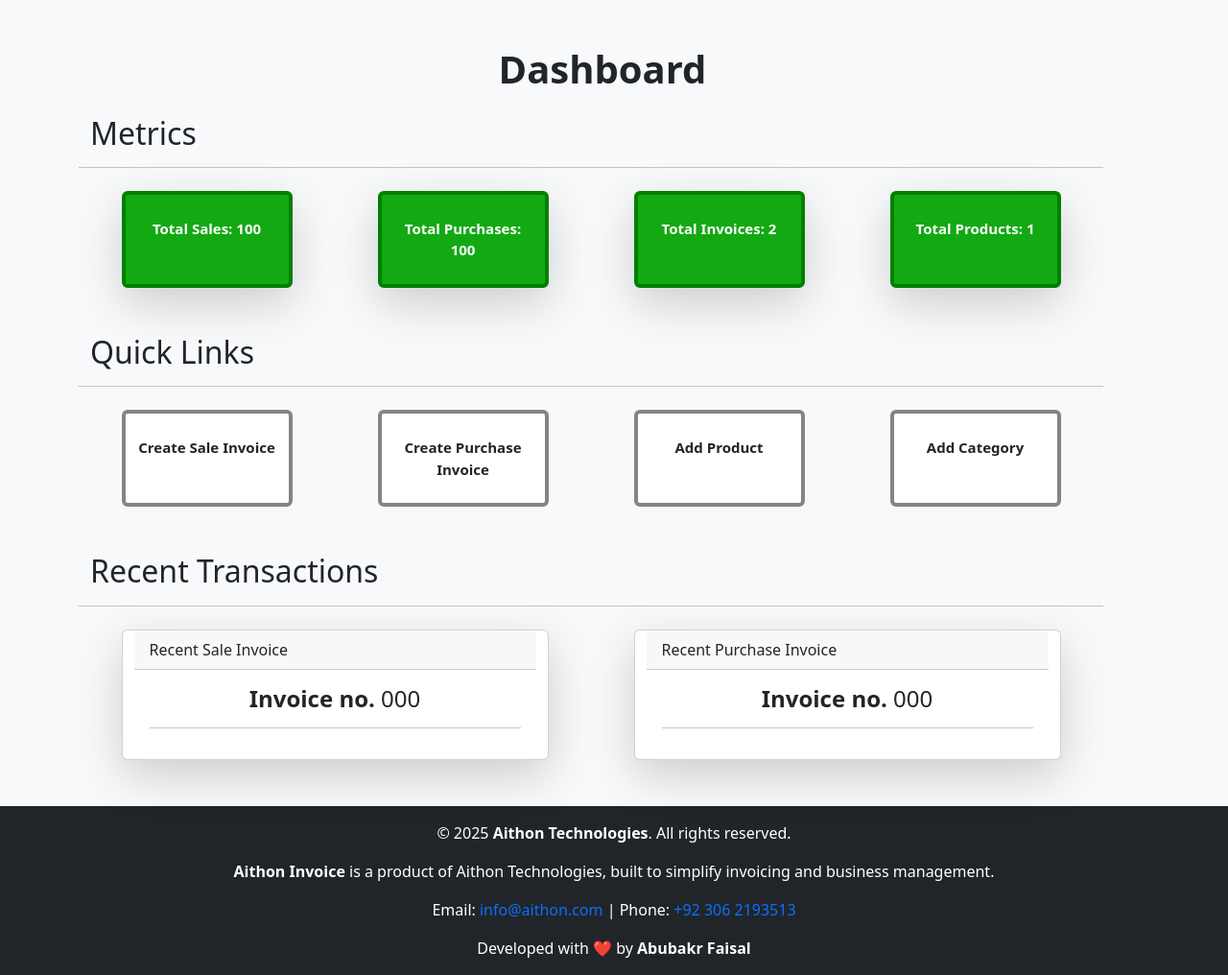
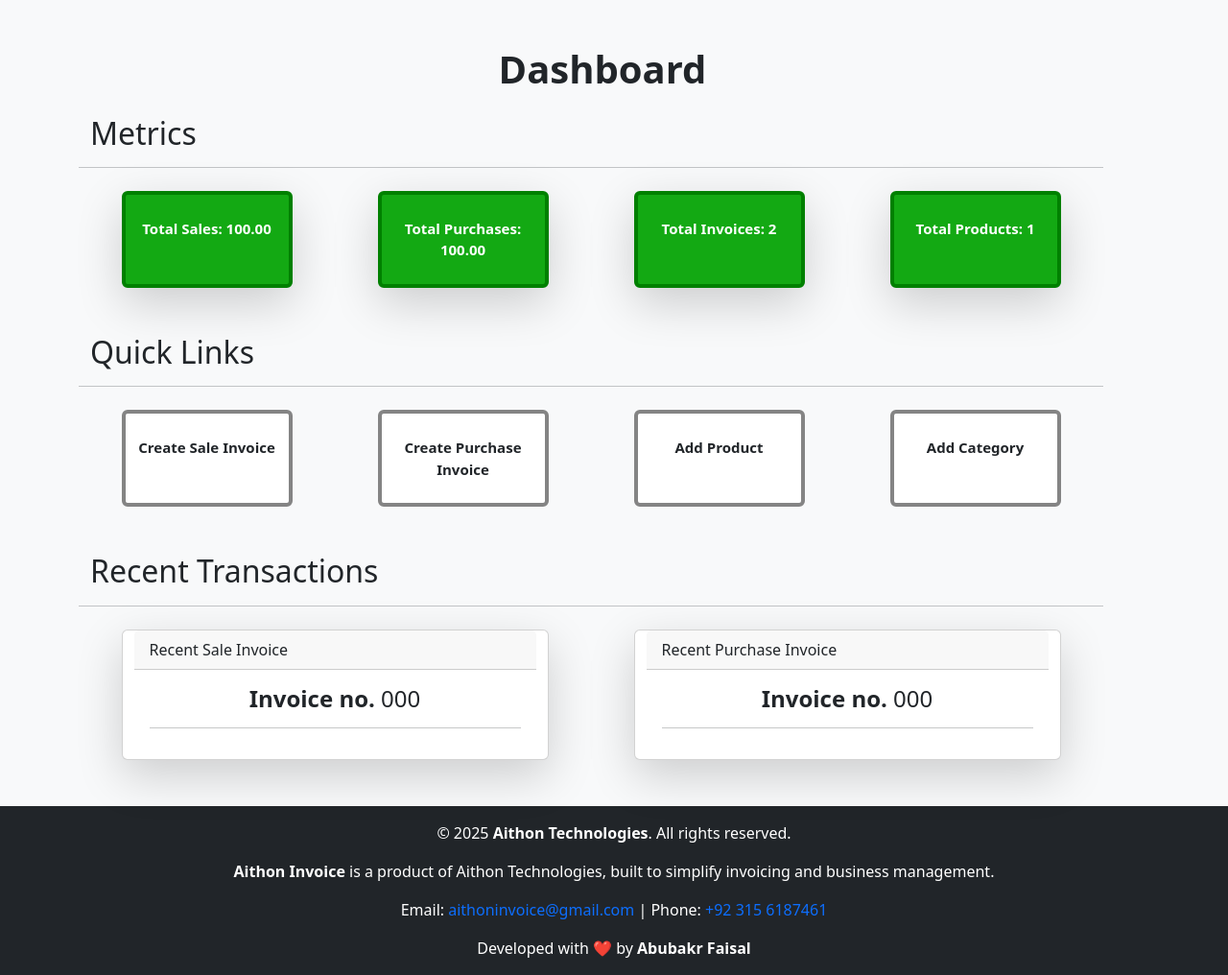
Before and after one commit to Sheikh-Abubakr-Faisal/Aithon-Invoice, a Django app: page /dashboard/ in a window 1280 px wide. Shown: the part 63-1079 px from the top of the page at 96% size. Run offline with Django 5.2, Linux system fonts and the light colour scheme; a user stored in the database is signed in; tables that the repository leaves empty hold one stand-in row (values such as "Sample post"); some libraries are stand-ins or nearby versions.

Commit message:
Adding Contact info.

```diff
--- a/fbr_invoiceapp/templates/dashboard.html
+++ b/fbr_invoiceapp/templates/dashboard.html
@@ -10,8 +10,8 @@
         </div>
         <div class="col-lg-12 row">
             <h2 class="mb-3 mt-3">Metrics</h2><hr class="mb-4">
-            <div class="col-lg-2 text-center mx-auto pt-4 pb-4 shadow-lg metric card">Total Sales: {{ total_sales }}</div>
-            <div class="col-lg-2 text-center mx-auto pt-4 pb-4 shadow-lg metric card">Total Purchases: {{ total_purchases }}</div>
+            <div class="col-lg-2 text-center mx-auto pt-4 pb-4 shadow-lg metric card">Total Sales: {{ total_sales|floatformat:2 }}</div>
+            <div class="col-lg-2 text-center mx-auto pt-4 pb-4 shadow-lg metric card">Total Purchases: {{ total_purchases|floatformat:2 }}</div>
             <div class="col-lg-2 text-center mx-auto pt-4 pb-4 shadow-lg metric card">Total Invoices: {{ total_invoices }}</div>
             <div class="col-lg-2 text-center mx-auto pt-4 pb-4 shadow-lg metric card">Total Products: {{ total_products }}</div>
         </div>
--- a/fbr_invoiceapp/templates/footer.html
+++ b/fbr_invoiceapp/templates/footer.html
@@ -5,8 +5,8 @@
       <p>&copy; 2025 <strong>Aithon Technologies</strong>. All rights reserved.</p>
     <p><strong>Aithon Invoice</strong> is a product of Aithon Technologies, built to simplify invoicing and business management.</p>
     <p>
-      Email: <a href="mailto:info@aithon.com" class="text-primary text-decoration-none">info@aithon.com</a> |
-      Phone: <a href="tel:+923062193513" class="text-primary text-decoration-none">+92 306 2193513</a>
+      Email: <a href="mailto:aithoninvoice@gmail.com" class="text-primary text-decoration-none">aithoninvoice@gmail.com</a> |
+      Phone: <a href="tel:+923156187461" class="text-primary text-decoration-none">+92 315 6187461</a>
     </p>
     <p class="mt-2 mb-0">Developed with ❤️ by <strong>Abubakr Faisal</strong></p>
     </div>
```
Also changed, not shown: fbr_invoiceapp/contact/views.py (+2 -25 lines), fbr_invoiceapp/templates/index.html (+8 -2 lines), fbr_invoiceapp/templates/sale_invoice_fbr.html (+6 -6 lines).
